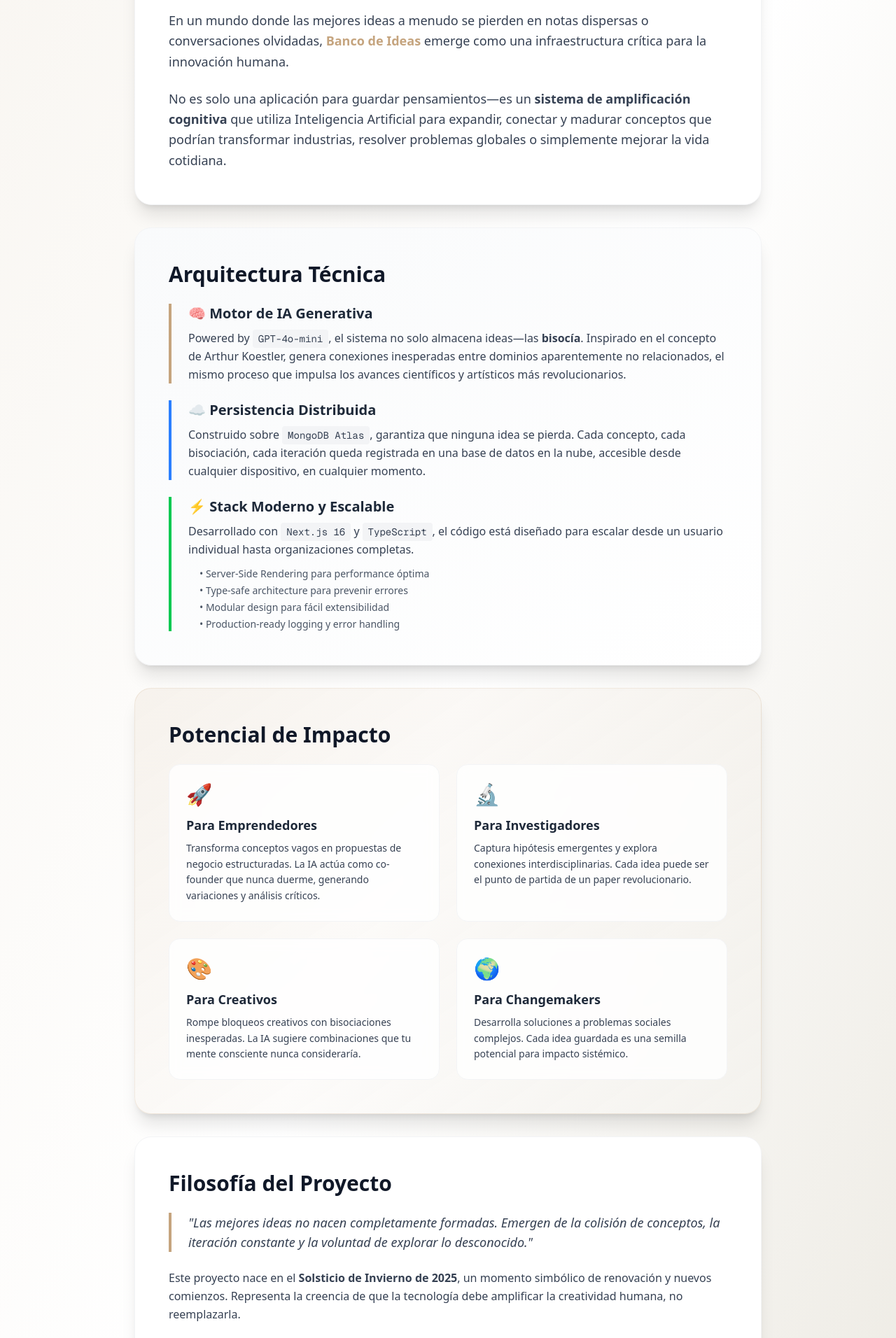
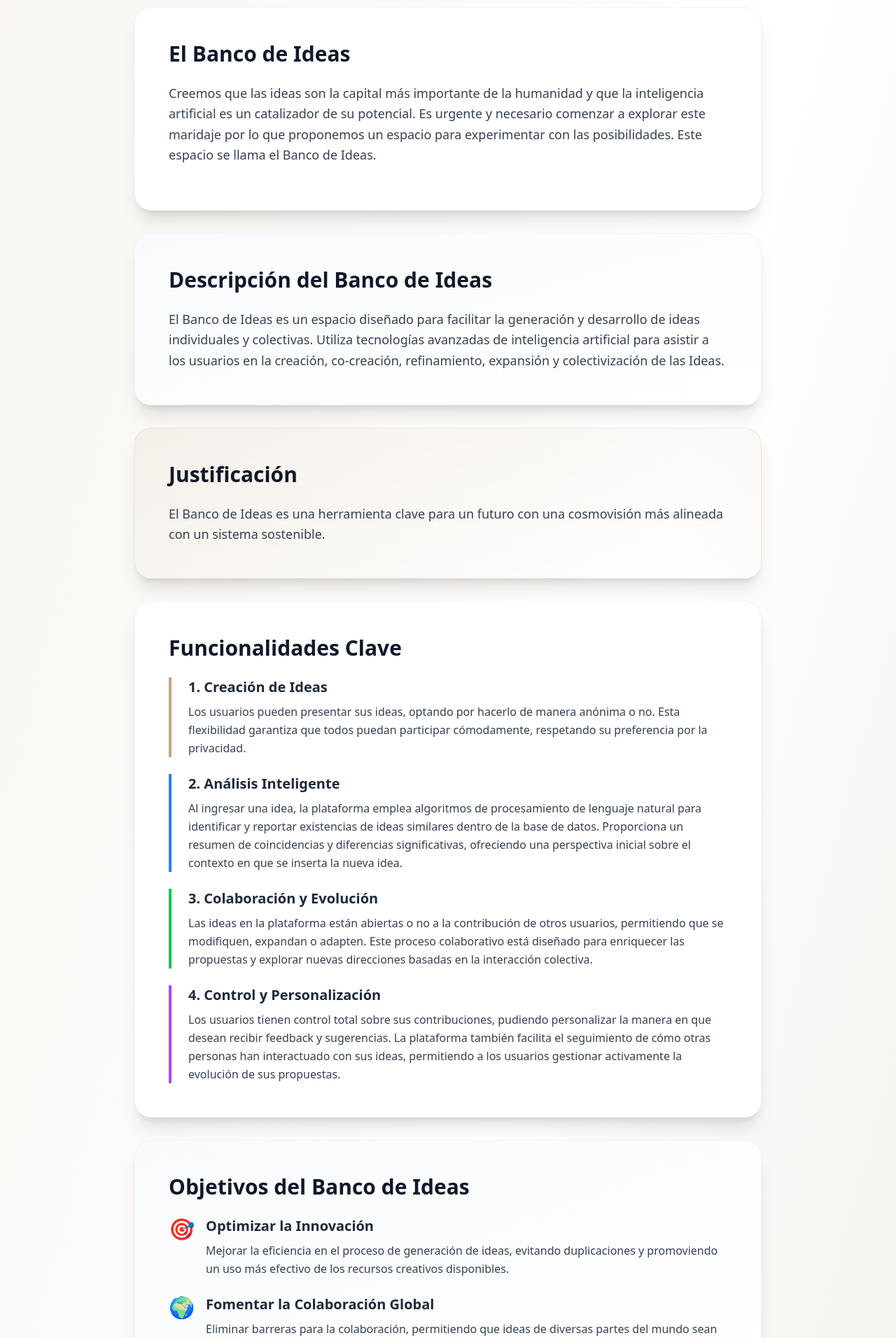
Before and after one commit to damiancolo/banco-de-ideas, a Next.js app: page /about in a window 1280 px wide. Shown: the part 420-2332 px from the top of the page at 70% size. Built offline with nearby package versions, Linux system fonts and the light colour scheme.

Commit message:
feat: actualizar página about con nueva descripción del Banco de Ideas y título UNBAN CODE IDEAS

```diff
--- a/app/about/page.tsx
+++ b/app/about/page.tsx
@@ -2,6 +2,13 @@ export default function AboutPage() {
     return (
         <main className="min-h-screen bg-gradient-to-br from-[#F8F5F0] via-white to-[#EBE8E0] p-6 md:p-12">
             <div className="max-w-4xl mx-auto">
+                {/* Main Title */}
+                <div className="text-center mb-8 animate-in fade-in slide-in-from-top duration-500">
+                    <h1 className="text-6xl md:text-7xl font-black text-transparent bg-clip-text bg-gradient-to-r from-[#C5A47E] via-[#b08e68] to-[#C5A47E] mb-2 tracking-tight">
+                        UNBAN CODE IDEAS
+                    </h1>
+                </div>
+
                 {/* Header */}
                 <div className="text-center mb-16 animate-in fade-in slide-in-from-top duration-700">
                     <div className="inline-block p-4 bg-gradient-to-br from-[#C5A47E] to-[#b08e68] rounded-2xl mb-6 shadow-lg">
@@ -15,19 +22,101 @@ export default function AboutPage() {
                     <p className="text-xl text-gray-600 font-light">Solsticio de Invierno 2025</p>
                 </div>
 
-                {/* Vision Statement */}
+                {/* El Banco de Ideas - Introduction */}
                 <div className="bg-white rounded-3xl p-8 md:p-12 shadow-xl border border-gray-100 mb-8 animate-in fade-in slide-in-from-bottom duration-700 delay-100">
-                    <h2 className="text-3xl font-bold text-gray-900 mb-6">Una Herramienta para Cambiar el Mundo</h2>
-                    <p className="text-lg text-gray-700 leading-relaxed mb-6">
-                        En un mundo donde las mejores ideas a menudo se pierden en notas dispersas o conversaciones olvidadas,
-                        <span className="font-semibold text-[#C5A47E]"> Banco de Ideas</span> emerge como una infraestructura
-                        crítica para la innovación humana.
+                    <h2 className="text-3xl font-bold text-gray-900 mb-6">El Banco de Ideas</h2>
+                    <p className="text-lg text-gray-700 leading-relaxed mb-4">
+                        Creemos que las ideas son la capital más importante de la humanidad y que la inteligencia artificial es un catalizador de su potencial.
+                        Es urgente y necesario comenzar a explorar este maridaje por lo que proponemos un espacio para experimentar con las posibilidades.
+                        Este espacio se llama el Banco de Ideas.
                     </p>
+                </div>
+
+                {/* Description */}
+                <div className="bg-gradient-to-br from-gray-50 to-white rounded-3xl p-8 md:p-12 shadow-xl border border-gray-100 mb-8 animate-in fade-in slide-in-from-bottom duration-700 delay-150">
+                    <h2 className="text-3xl font-bold text-gray-900 mb-6">Descripción del Banco de Ideas</h2>
                     <p className="text-lg text-gray-700 leading-relaxed">
-                        No es solo una aplicación para guardar pensamientos—es un <span className="font-semibold">sistema de amplificación cognitiva</span> que
-                        utiliza Inteligencia Artificial para expandir, conectar y madurar conceptos que podrían transformar industrias,
-                        resolver problemas globales o simplemente mejorar la vida cotidiana.
+                        El Banco de Ideas es un espacio diseñado para facilitar la generación y desarrollo de ideas individuales y colectivas.
+                        Utiliza tecnologías avanzadas de inteligencia artificial para asistir a los usuarios en la creación, co-creación,
+                        refinamiento, expansión y colectivización de las Ideas.
                     </p>
+                </div>
+
+                {/* Justification */}
+                <div className="bg-gradient-to-br from-[#C5A47E]/10 to-transparent rounded-3xl p-8 md:p-12 shadow-xl border border-[#C5A47E]/20 mb-8 animate-in fade-in slide-in-from-bottom duration-700 delay-200">
+                    <h2 className="text-3xl font-bold text-gray-900 mb-6">Justificación</h2>
+                    <p className="text-lg text-gray-700 leading-relaxed">
+                        El Banco de Ideas es una herramienta clave para un futuro con una cosmovisión más alineada con un sistema sostenible.
+                    </p>
+                </div>
+
+                {/* Key Functionalities */}
+                <div className="bg-white rounded-3xl p-8 md:p-12 shadow-xl border border-gray-100 mb-8 animate-in fade-in slide-in-from-bottom duration-700 delay-250">
+                    <h2 className="text-3xl font-bold text-gray-900 mb-6">Funcionalidades Clave</h2>
+                    <div className="space-y-6">
+                        <div className="border-l-4 border-[#C5A47E] pl-6">
+                            <h3 className="text-xl font-bold text-gray-800 mb-2">1. Creación de Ideas</h3>
+                            <p className="text-gray-700 leading-relaxed">
+                                Los usuarios pueden presentar sus ideas, optando por hacerlo de manera anónima o no. Esta flexibilidad
+                                garantiza que todos puedan participar cómodamente, respetando su preferencia por la privacidad.
+                            </p>
+                        </div>
+
+                        <div className="border-l-4 border-blue-500 pl-6">
+                            <h3 className="text-xl font-bold text-gray-800 mb-2">2. Análisis Inteligente</h3>
+                            <p className="text-gray-700 leading-relaxed">
+                                Al ingresar una idea, la plataforma emplea algoritmos de procesamiento de lenguaje natural para identificar
+                                y reportar existencias de ideas similares dentro de la base de datos. Proporciona un resumen de coincidencias
+                                y diferencias significativas, ofreciendo una perspectiva inicial sobre el contexto en que se inserta la nueva idea.
+                            </p>
+                        </div>
+
+                        <div className="border-l-4 border-green-500 pl-6">
+                            <h3 className="text-xl font-bold text-gray-800 mb-2">3. Colaboración y Evolución</h3>
+                            <p className="text-gray-700 leading-relaxed">
+                                Las ideas en la plataforma están abiertas o no a la contribución de otros usuarios, permitiendo que se modifiquen,
+                                expandan o adapten. Este proceso colaborativo está diseñado para enriquecer las propuestas y explorar nuevas
+                                direcciones basadas en la interacción colectiva.
+                            </p>
+                        </div>
+
+                        <div className="border-l-4 border-purple-500 pl-6">
+                            <h3 className="text-xl font-bold text-gray-800 mb-2">4. Control y Personalización</h3>
+                            <p className="text-gray-700 leading-relaxed">
+                                Los usuarios tienen control total sobre sus contribuciones, pudiendo personalizar la manera en que desean recibir
+                                feedback y sugerencias. La plataforma también facilita el seguimiento de cómo otras personas han interactuado con
+                                sus ideas, permitiendo a los usuarios gestionar activamente la evolución de sus propuestas.
+                            </p>
+                        </div>
+                    </div>
+                </div>
+
+                {/* Objectives */}
+                <div className="bg-gradient-to-br from-gray-50 to-white rounded-3xl p-8 md:p-12 shadow-xl border border-gray-100 mb-8 animate-in fade-in slide-in-from-bottom duration-700 delay-300">
+                    <h2 className="text-3xl font-bold text-gray-900 mb-6">Objetivos del Banco de Ideas</h2>
+                    <div className="space-y-6">
+                        <div className="flex gap-4">
+                            <div className="text-3xl flex-shrink-0">🎯</div>
+                            <div>
+                                <h3 className="text-xl font-bold text-gray-800 mb-2">Optimizar la Innovación</h3>
+                                <p className="text-gray-700 leading-relaxed">
+                                    Mejorar la eficiencia en el proceso de generación de ideas, evitando duplicaciones y promoviendo un uso
+                                    más efectivo de los recursos creativos disponibles.
+                                </p>
+                            </div>
+                        </div>
+
+                        <div className="flex gap-4">
+                            <div className="text-3xl flex-shrink-0">🌍</div>
+                            <div>
+                                <h3 className="text-xl font-bold text-gray-800 mb-2">Fomentar la Colaboración Global</h3>
+                                <p className="text-gray-700 leading-relaxed">
+                                    Eliminar barreras para la colaboración, permitiendo que ideas de diversas partes del mundo sean
+                                    compartidas y desarrolladas en conjunto.
+                                </p>
+                            </div>
+                        </div>
+                    </div>
                 </div>
 
                 {/* Technical Architecture */}
```
